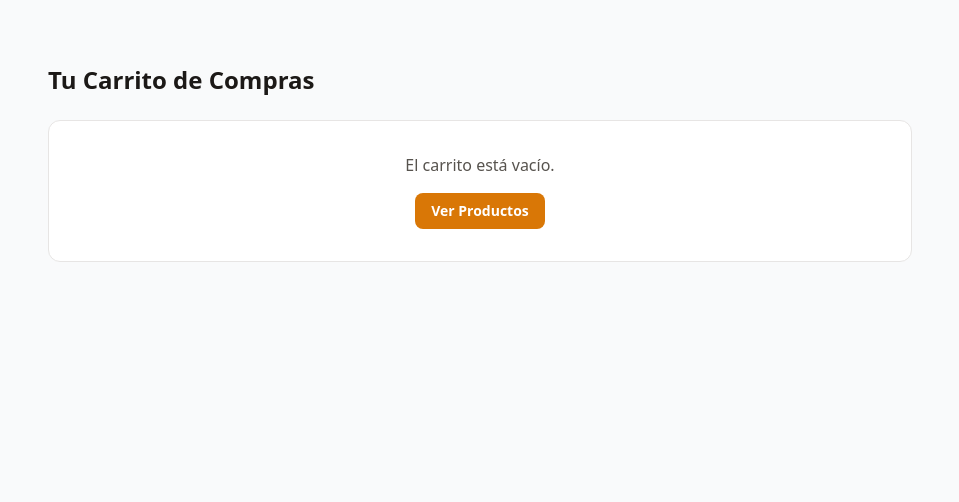
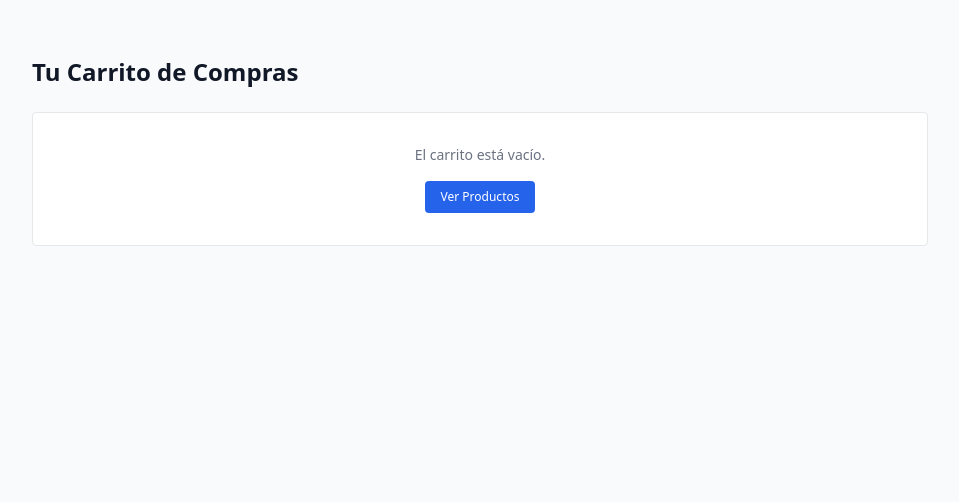
Before and after one commit to luiscampillo07-oss/Tienda-Online-PHP, a PHP site: page /views/carrito.phtml in a window 1280 px wide. Shown: the part 65-567 px from the top of the page, without its empty margins (160-1119 px from the left). Run offline with PHP 8.4, Linux system fonts and the light colour scheme; some libraries are stand-ins or nearby versions.

Commit message:
Fix: sytle view

```diff
--- a/controllers/mainController.php
+++ b/controllers/mainController.php
@@ -19,7 +19,7 @@ if (isset($_GET["id"])) {
 }
 
 // ------------------------------------------------------------------
-// 1. ACCIÓN: LOGIN (Procesa el formulario y carga la vista login.phtml)
+// 1. ACCIÓN: LOGIN
 // ------------------------------------------------------------------
 if ($action === "login") {
     $error = "";
--- a/views/carrito.phtml
+++ b/views/carrito.phtml
@@ -1,28 +1,28 @@
 <?php require_once __DIR__ . '/header.phtml'; ?>
 
-<div class="max-w-4xl mx-auto my-8 px-4">
-    <h1 class="text-2xl font-bold text-stone-900 mb-6">Tu Carrito de Compras</h1>
+<div class="max-w-4xl mx-auto my-6">
+    <h1 class="text-2xl font-bold text-gray-900 mb-6">Tu Carrito de Compras</h1>
 
     <?php if (empty($itemsCarrito)): ?>
-        <div class="bg-white p-8 rounded-xl border border-stone-200 text-center">
-            <p class="text-stone-600 mb-4">El carrito está vacío.</p>
-            <a href="index.php" class="inline-block bg-amber-600 hover:bg-amber-700 text-white text-sm font-semibold py-2 px-4 rounded-lg transition">
+        <div class="bg-white p-8 rounded border border-gray-200 text-center">
+            <p class="text-gray-500 text-sm mb-4">El carrito está vacío.</p>
+            <a href="index.php" class="inline-block bg-blue-600 hover:bg-blue-700 text-white text-xs font-medium py-2 px-4 rounded transition">
                 Ver Productos
             </a>
         </div>
     <?php else: ?>
-        <div class="bg-white rounded-xl border border-stone-200 shadow-sm overflow-hidden mb-6">
+        <div class="bg-white rounded border border-gray-200 overflow-hidden mb-6">
             <table class="w-full text-left border-collapse">
                 <thead>
-                    <tr class="bg-stone-50 border-b border-stone-200 text-xs font-semibold text-stone-600 uppercase">
-                        <th class="p-4">Producto</th>
-                        <th class="p-4">Precio</th>
-                        <th class="p-4">Cantidad</th>
-                        <th class="p-4">Subtotal</th>
-                        <th class="p-4 text-right">Acciones</th>
+                    <tr class="bg-gray-50 border-b border-gray-200 text-xs font-semibold text-gray-600 uppercase">
+                        <th class="p-3">Producto</th>
+                        <th class="p-3">Precio</th>
+                        <th class="p-3">Cantidad</th>
+                        <th class="p-3">Subtotal</th>
+                        <th class="p-3 text-right">Acciones</th>
                     </tr>
                 </thead>
-                <tbody class="divide-y divide-stone-200 text-sm">
+                <tbody class="divide-y divide-gray-200 text-sm">
                     <?php
                     $totalGeneral = 0;
                     foreach ($itemsCarrito as $item):
@@ -30,12 +30,12 @@
                         $totalGeneral += $subtotal;
                     ?>
                         <tr>
-                            <td class="p-4 font-medium text-stone-900"><?= htmlspecialchars($item["Nombre"]) ?></td>
-                            <td class="p-4 text-stone-600"><?= number_format($item["Precio"], 2) ?> €</td>
-                            <td class="p-4 font-semibold"><?= $item["cantidad"] ?></td>
-                            <td class="p-4 text-stone-900 font-semibold"><?= number_format($subtotal, 2) ?> €</td>
-                            <td class="p-4 text-right space-x-2">
-                                <a href="index.php?action=add&id=<?= $item['ID_Producto'] ?>" class="text-amber-600 hover:underline font-bold">+</a>
+                            <td class="p-3 font-medium text-gray-900"><?= htmlspecialchars($item["Nombre"]) ?></td>
+                            <td class="p-3 text-gray-600"><?= number_format($item["Precio"], 2) ?> €</td>
+                            <td class="p-3 font-semibold"><?= $item["cantidad"] ?></td>
+                            <td class="p-3 text-gray-900 font-semibold"><?= number_format($subtotal, 2) ?> €</td>
+                            <td class="p-3 text-right space-x-2">
+                                <a href="index.php?action=add&id=<?= $item['ID_Producto'] ?>" class="text-blue-600 hover:underline font-bold">+</a>
                                 <a href="index.php?action=eliminar&id=<?= $item['ID_Producto'] ?>" class="text-red-600 hover:underline font-bold">-</a>
                             </td>
                         </tr>
@@ -44,16 +44,16 @@
             </table>
         </div>
 
-        <div class="flex justify-between items-center bg-stone-50 p-6 rounded-xl border border-stone-200">
+        <div class="flex justify-between items-center bg-white p-4 rounded border border-gray-200">
             <div>
-                <a href="index.php?action=limpiar" class="text-sm text-red-600 hover:underline font-medium">Vaciar Carrito</a>
+                <a href="index.php?action=limpiar" class="text-xs text-red-600 hover:underline font-medium">Vaciar Carrito</a>
             </div>
-            <div class="text-right">
-                <p class="text-lg font-bold text-stone-900 mb-2">Total: <?= number_format($totalGeneral, 2) ?> €</p>
+            <div class="text-right flex items-center gap-4">
+                <span class="text-base font-bold text-gray-900">Total: <?= number_format($totalGeneral, 2) ?> €</span>
 
-                <form action="index.php?action=procesarPedido" method="POST">
+                <form action="index.php?action=procesarPedido" method="POST" class="m-0">
                     <input type="hidden" name="total" value="<?= $totalGeneral ?>">
-                    <button type="submit" class="bg-amber-600 hover:bg-amber-700 text-white font-semibold py-2 px-6 rounded-lg transition">
+                    <button type="submit" class="bg-blue-600 hover:bg-blue-700 text-white text-xs font-medium py-2 px-4 rounded transition">
                         Finalizar Pedido
                     </button>
                 </form>
```
Also changed, not shown: repositories/clienteRepository.php (added, +19 -0 lines), views/login.phtml (+8 -8 lines).
